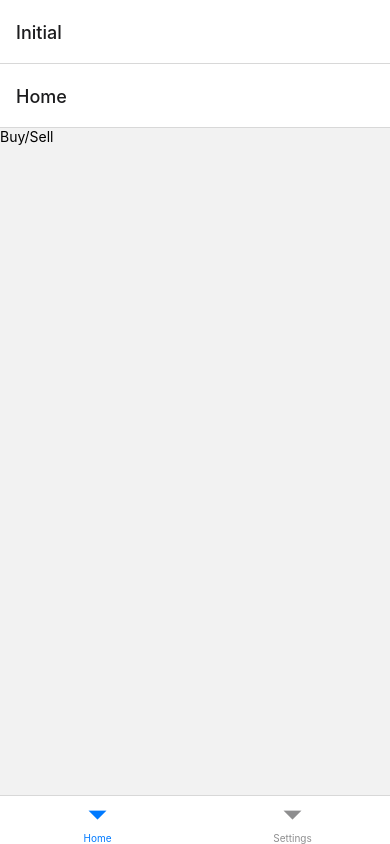
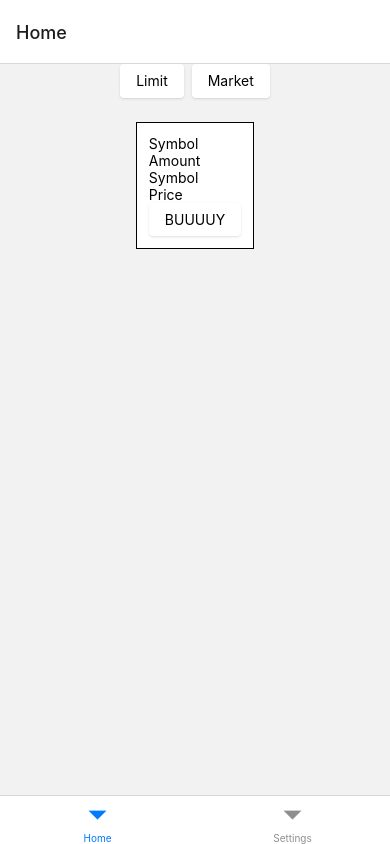
Before and after one commit to branko96/SettleChallenge, a React Native app: screen /Home in a window 390 px wide. Built offline with nearby package versions, Linux system fonts and the light colour scheme.

Commit message:
Tailwind config and BuySell screen

```diff
--- a/App.tsx
+++ b/App.tsx
@@ -4,14 +4,29 @@ import {NavigationContainer} from '@react-navigation/native';
 import {createNativeStackNavigator} from '@react-navigation/native-stack';
 
 const Stack = createNativeStackNavigator();
+export const OrdersContext = React.createContext({
+  orders: [],
+  setOrders: (orders: any[]) => {},
+});
 
 const App = () => {
+  const [orders, setOrders] = React.useState([]);
   return (
-    <NavigationContainer>
-      <Stack.Navigator>
-        <Stack.Screen name="Initial" component={BottomTabNavigator} />
-      </Stack.Navigator>
-    </NavigationContainer>
+    <OrdersContext.Provider
+      value={{
+        orders,
+        setOrders,
+      }}>
+      <NavigationContainer>
+        <Stack.Navigator>
+          <Stack.Screen
+            options={{headerShown: false}}
+            name="Initial"
+            component={BottomTabNavigator}
+          />
+        </Stack.Navigator>
+      </NavigationContainer>
+    </OrdersContext.Provider>
   );
 };
 
--- a/babel.config.js
+++ b/babel.config.js
@@ -1,3 +1,4 @@
 module.exports = {
+  plugins: ['nativewind/babel'],
   presets: ['module:metro-react-native-babel-preset'],
 };
--- a/package.json
+++ b/package.json
@@ -13,6 +13,7 @@
     "@react-navigation/bottom-tabs": "^6.4.0",
     "@react-navigation/native": "^6.0.13",
     "@react-navigation/native-stack": "^6.9.1",
+    "nativewind": "^2.0.11",
     "react": "18.1.0",
     "react-native": "0.70.3",
     "react-native-safe-area-context": "^4.4.1",
@@ -34,6 +35,7 @@
     "jest": "^26.6.3",
     "metro-react-native-babel-preset": "0.72.3",
     "react-test-renderer": "18.1.0",
+    "tailwindcss": "^3.2.1",
     "typescript": "^4.8.3"
   },
   "jest": {
--- a/src/screens/BuySell.tsx
+++ b/src/screens/BuySell.tsx
@@ -1,11 +1,63 @@
 import * as React from 'react';
-import {View, Text} from 'react-native';
+import {View, Text, Pressable} from 'react-native';
+import {styled, useColorScheme} from 'nativewind';
+import {useContext, useState} from 'react';
+import {OrdersContext} from '../../App';
+
+const StyledPressable = styled(Pressable);
+const StyledView = styled(View);
+const StyledText = styled(Text);
 
 function BuySellScreen() {
+  const {colorScheme, toggleColorScheme} = useColorScheme();
+  const [openTab, setOpenTab] = useState(1);
+  const context = useContext(OrdersContext);
+
   return (
-    <View>
-      <Text>Buy/Sell</Text>
-    </View>
+    <StyledView className="">
+      <StyledView className="container mx-auto">
+        <StyledView className="flex flex-col items-center justify-center max-w-xl">
+          <StyledView className="flex flex-row space-x-2">
+            <StyledView>
+              <StyledPressable
+                onPress={() => setOpenTab(1)}
+                className="inline-block px-4 py-2 text-gray-600 bg-white rounded shadow">
+                <Text>Limit</Text>
+              </StyledPressable>
+            </StyledView>
+            <View>
+              <StyledPressable
+                onPress={() => setOpenTab(2)}
+                className="inline-block px-4 py-2 text-gray-600 bg-white rounded shadow">
+                <Text>Market</Text>
+              </StyledPressable>
+            </View>
+          </StyledView>
+          <StyledView className="p-3 mt-6 bg-white border">
+            <StyledView className={openTab === 1 ? 'block' : 'hidden'}>
+              <StyledView className="flex-row">
+                <StyledView>
+                  <Text>Symbol</Text>
+                  <Text>Amount</Text>
+                  <Text>Symbol</Text>
+                  <Text>Price</Text>
+                </StyledView>
+              </StyledView>
+              <StyledPressable
+                onPress={() => context.setOrders([1])}
+                className="px-4 py-2 text-gray-600 bg-primary rounded shadow">
+                <Text>BUUUUY</Text>
+              </StyledPressable>
+            </StyledView>
+            <StyledView className={openTab === 2 ? 'block' : 'hidden'}>
+              {context.orders.map(order => (
+                <Text>{order}</Text>
+              ))}
+            </StyledView>
+          </StyledView>
+        </StyledView>
+      </StyledView>
+    </StyledView>
   );
 }
 
--- /dev/null
+++ b/tailwind.config.js
@@ -0,0 +1,12 @@
+/** @type {import('tailwindcss').Config} */
+module.exports = {
+  content: ['./App.{js,jsx,ts,tsx}', './src/screens/**/*.{js,jsx,ts,tsx}'],
+  theme: {
+    extend: {
+      colors: {
+        error: 'red',
+      },
+    },
+  },
+  plugins: [],
+};
```
Also changed, not shown: 1 other file (tests, documents, lock files or other folders).
